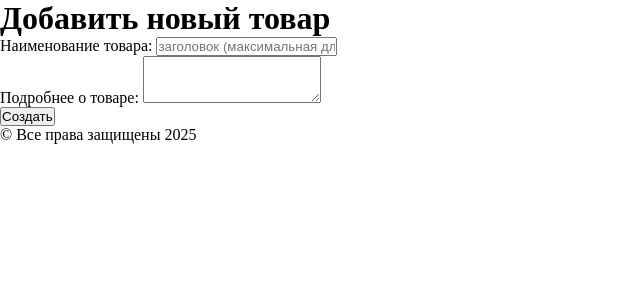
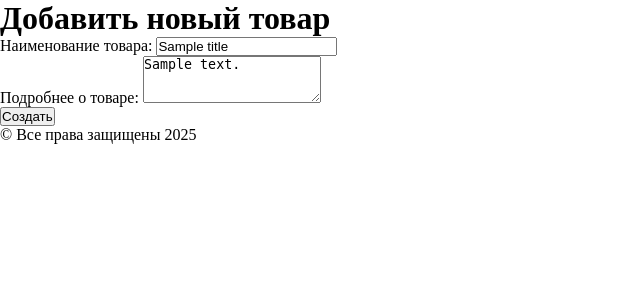
Before and after one commit to GrigoriyC/Online_store, a Django app: template store/templates/store/product_add.html in a window 1280 px wide. Shown: the part 18-318 px from the top of the page, without its empty margins (0-640 px from the left). Run offline with Django 5.2, Linux system fonts and the light colour scheme; the template is opened without the code that fills it: most values are stand-ins (such as "Sample title", 1, 10 or a date in 2020).

Commit message:
feat(products): Добавил обработку ошибок в форму создания товара: - Отображение ошибок в шаблоне - Сделал так чтобы значения полей не сбрасывались при повторном рендере

```diff
--- a/store/templates/store/product_add.html
+++ b/store/templates/store/product_add.html
@@ -10,12 +10,25 @@
 
         <div>
             <label for="titleInput">Наименование товара:</label>
-            <input id="titleInput" name="title" type="text" placeholder="заголовок (максимальная длина 200 символов)" required>
+                <input
+                    id="titleInput"
+                    name="title"
+                    type="text"
+                    value="{{ title|default:'' }}"
+                    placeholder="заголовок (максимальная длина 200 символов)"
+                >
+                {% if errors.title %}
+                    <div style="color: red;">{{ errors.title }}</div>
+                {% endif %}
+
         </div>
 
         <div>
             <label for="textInput">Подробнее о товаре:</label>
-            <textarea id="textInput" name="text" rows="3"></textarea>
+            <textarea id="textInput" name="text" rows="3">{{ text|default:'' }}</textarea>
+            {% if errors.text %}
+                <div style="color: red;">{{ errors.text }}</div>
+            {% endif %}
         </div>
 
         <button type="submit">Создать</button>
```
Also changed, not shown: store/views.py (+21 -2 lines).
